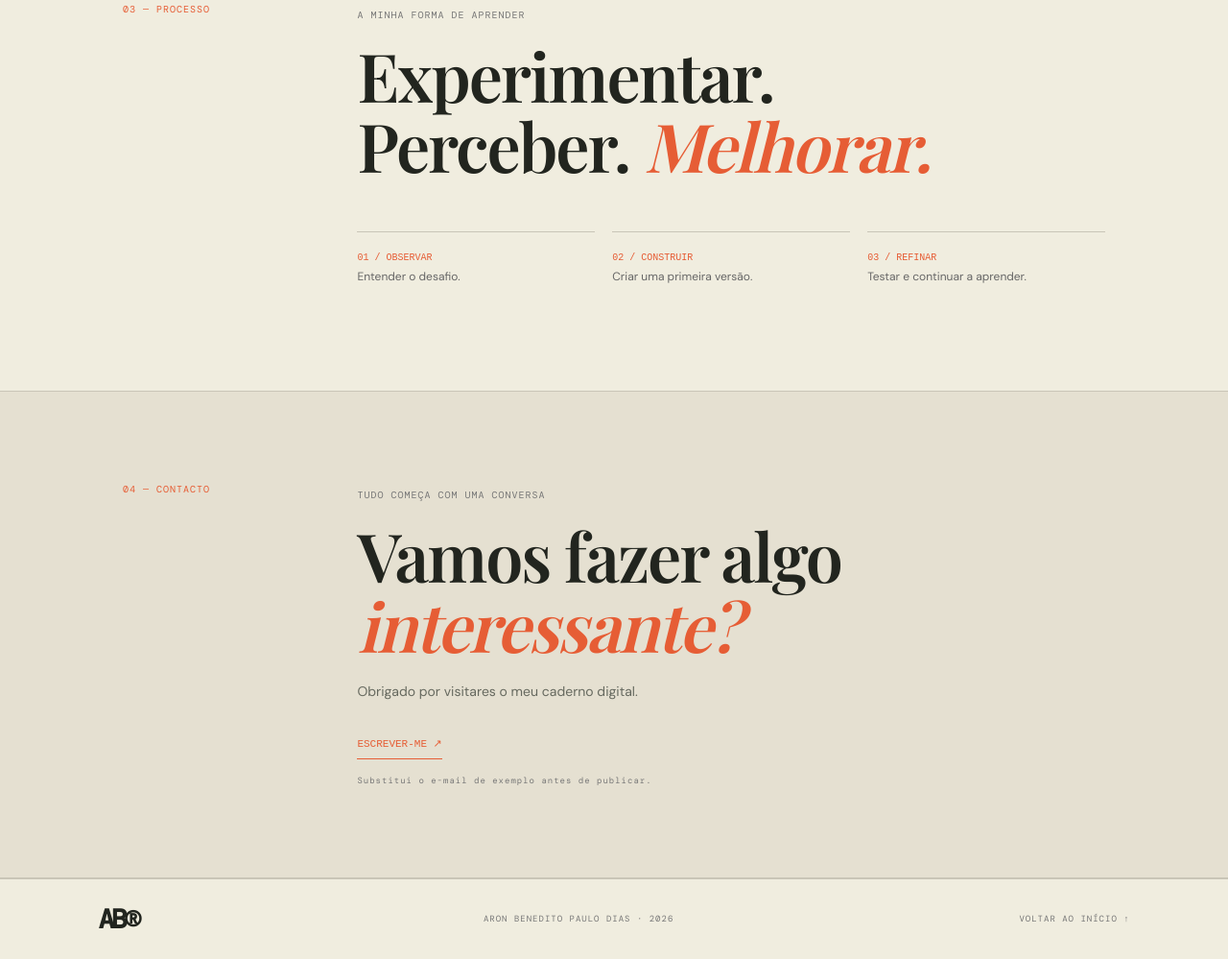
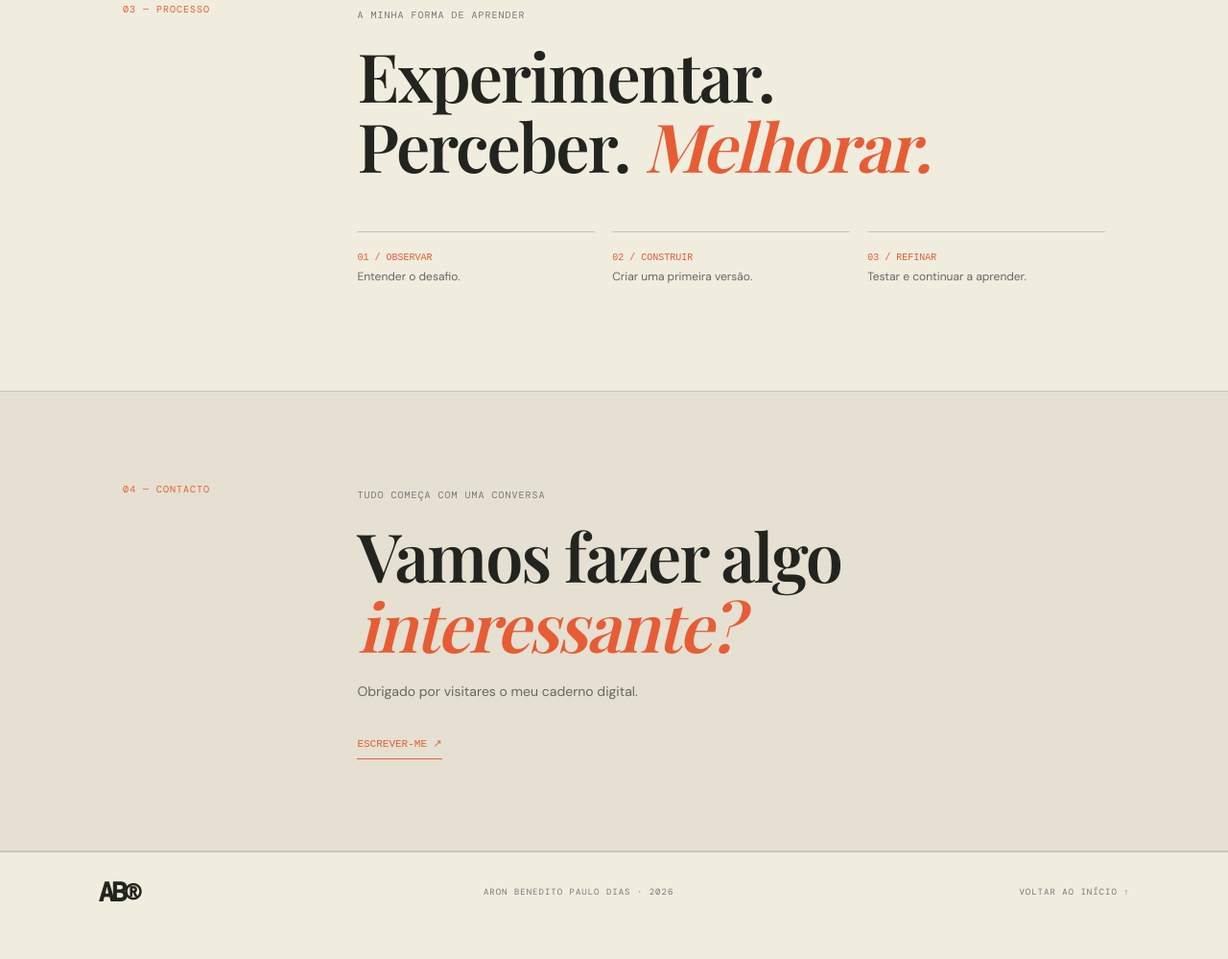
Before and after one commit to Arongm-dev/Portif-lio_Especial, a plain HTML site: page index.html in a window 1280 px wide. Shown: the part 2891-3890 px from the top of the page at 96% size. After the commit the page ends 3862 px from the top, so only its background shows below. Drawn offline with nearby package versions, Linux system fonts and the light colour scheme; a web font is replaced by a local one.

Commit message:
Update index.html

```diff
--- a/index.html
+++ b/index.html
@@ -7,4 +7,4 @@
 <article><div class="visual cream"><div class="clock"><span>SESSÃO DE FOCO</span><b>25:00</b><small>UM PASSO DE CADA VEZ</small></div></div><div class="detail"><small>02 / PRODUTIVIDADE</small><h3>Modo Foco</h3><p>Um temporizador de concentração com sessões de trabalho, pausa e reinício.</p><a href="projetos/foco/index.html">EXPLORAR ↗</a></div></article>
 <article><div class="visual forest"><div class="cards"><i>✳</i><i>◒</i><i>✦</i><i>◆</i><i>◒</i><i>✳</i></div></div><div class="detail"><small>03 / JOGO</small><h3>Memória em Jogo</h3><p>Encontra os pares de cartas iguais e tenta terminar com o menor número de jogadas.</p><a href="projetos/memoria/index.html">EXPLORAR ↗</a></div></article></div></section>
 <section class="section process"><label>03 — PROCESSO</label><div><small>A MINHA FORMA DE APRENDER</small><h2>Experimentar.<br>Perceber. <i>Melhorar.</i></h2><div class="steps"><p><b>01 / OBSERVAR</b><br>Entender o desafio.</p><p><b>02 / CONSTRUIR</b><br>Criar uma primeira versão.</p><p><b>03 / REFINAR</b><br>Testar e continuar a aprender.</p></div></div></section>
-<section id="contacto" class="section contact"><label>04 — CONTACTO</label><div><small>TUDO COMEÇA COM UMA CONVERSA</small><h2>Vamos fazer algo<br><i>interessante?</i></h2><p>Obrigado por visitares o meu caderno digital.</p><a href="mailto:email@exemplo.com">ESCREVER-ME ↗</a><small class="warning">Substitui o e-mail de exemplo antes de publicar.</small></div></section></main><footer><b>AB®</b><span>ARON BENEDITO PAULO DIAS · 2026</span><a href="#">VOLTAR AO INÍCIO ↑</a></footer></body></html>
+<section id="contacto" class="section contact"><label>04 — CONTACTO</label><div><small>TUDO COMEÇA COM UMA CONVERSA</small><h2>Vamos fazer algo<br><i>interessante?</i></h2><p>Obrigado por visitares o meu caderno digital.</p><a href="mailto:email@exemplo.com">ESCREVER-ME ↗</a></div></section></main><footer><b>AB®</b><span>ARON BENEDITO PAULO DIAS · 2026</span><a href="#">VOLTAR AO INÍCIO ↑</a></footer></body></html>
```
